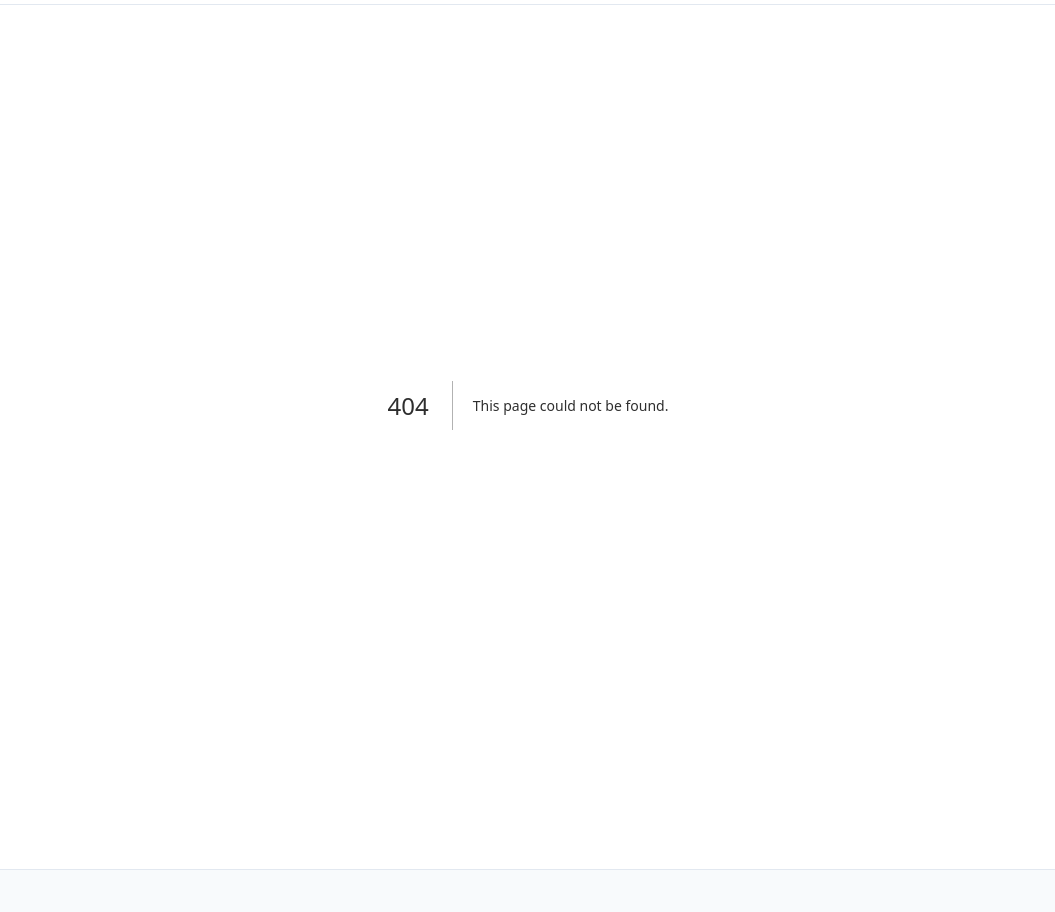
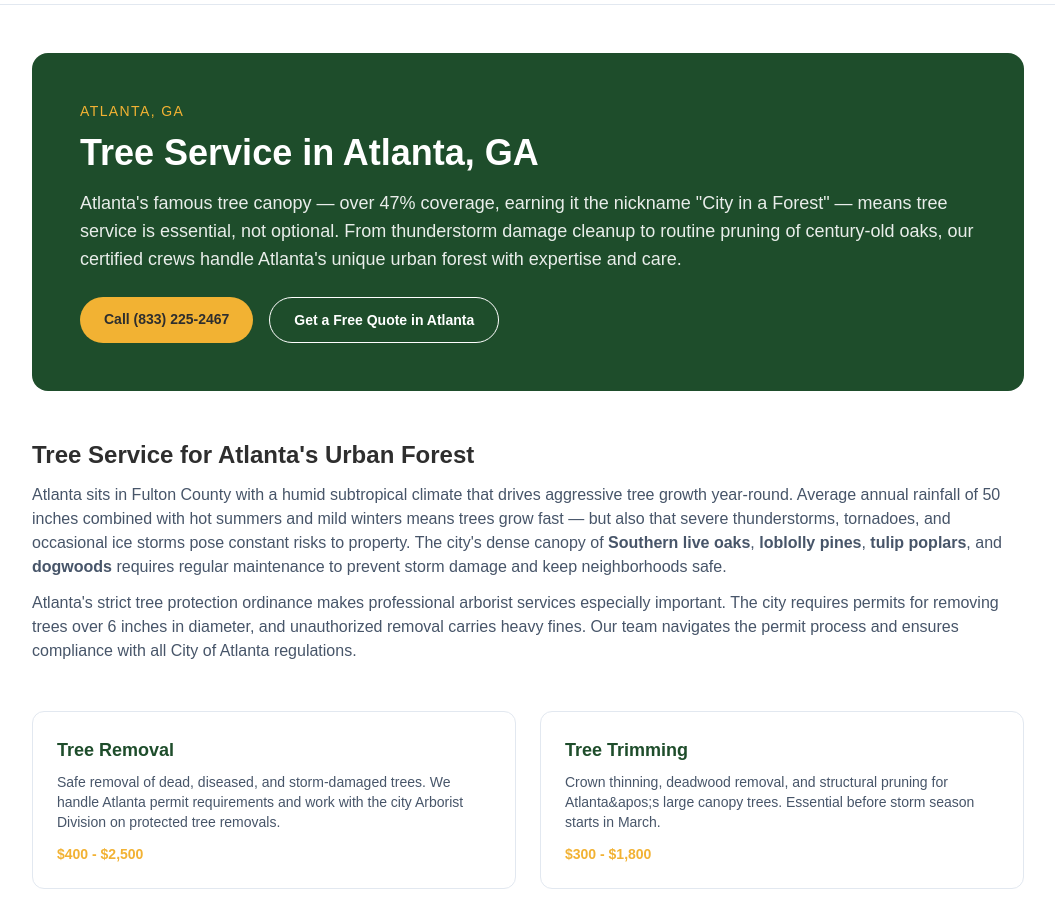
Before and after one commit to joeybeyer/treeservicechamps, a Next.js app: page /tree-service-atlanta-ga in a window 1280 px wide. Before the commit this address had no page. Shown: the part 100-1012 px from the top of the page, without its empty margins (112-1167 px from the left). Built offline with nearby package versions, Linux system fonts and the light colour scheme.

Commit message:
Add Atlanta GA city page - tree canopy city, permit info, storm season, neighborhoods

```diff
--- /dev/null
+++ b/src/app/tree-service-atlanta-ga/page.tsx
@@ -0,0 +1,133 @@
+import type { Metadata } from "next";
+import Link from "next/link";
+import { COMPANY } from "@/data/company";
+
+export const metadata: Metadata = {
+  title: "Tree Service in Atlanta, GA | Tree Service Champs (2026)",
+  description:
+    "Professional tree removal, trimming, and stump grinding in Atlanta, GA. Storm cleanup, certified arborists, and clear pricing. Call for a free quote.",
+};
+
+const faq = [
+  {
+    q: "What trees are common in Atlanta?",
+    a: "Atlanta is known for its dense tree canopy featuring Southern live oaks, loblolly pines, dogwoods, magnolias, tulip poplars, and crepe myrtles. The city is nicknamed the City in a Forest with over 47% tree canopy coverage — one of the highest of any major US city.",
+  },
+  {
+    q: "Do I need a permit to remove a tree in Atlanta?",
+    a: "The City of Atlanta requires a tree removal permit for any tree with a diameter of 6 inches or more on private property within city limits. Permits are obtained through the Department of City Planning Arborist Division. Fines for removing trees without permits can be significant.",
+  },
+  {
+    q: "How much does tree removal cost in Atlanta?",
+    a: "Tree removal in Atlanta typically costs $400-$2,500 depending on tree size, species, and accessibility. The average job runs about $900. Pine trees are generally less expensive to remove than hardwoods like oaks due to softer wood and simpler root systems.",
+  },
+  {
+    q: "When is storm season in Atlanta?",
+    a: "Atlanta experiences severe thunderstorms primarily from March through September, with tornado season peaking in April and May. Ice storms in January and February can also cause significant tree damage. Pre-storm trimming in early spring is highly recommended.",
+  },
+  {
+    q: "Does Atlanta have a tree ordinance?",
+    a: "Yes. Atlanta has one of the strictest tree protection ordinances in the country. The Tree Protection Ordinance requires permits for removal and may require replanting replacement trees. Commercial properties have additional requirements including tree canopy coverage minimums.",
+  },
+];
+
+const faqSchema = {
+  "@context": "https://schema.org",
+  "@type": "FAQPage",
+  mainEntity: faq.map((item) => ({
+    "@type": "Question",
+    name: item.q,
+    acceptedAnswer: { "@type": "Answer", text: item.a },
+  })),
+};
+
+export default function AtlantaPage() {
+  return (
+    <div className="mx-auto max-w-5xl px-4 py-12">
+      <script
+        type="application/ld+json"
+        dangerouslySetInnerHTML={{ __html: JSON.stringify(faqSchema) }}
+      />
+
+      <div className="rounded-2xl bg-forest-green text-white p-8 md:p-12">
+        <p className="text-sm uppercase tracking-widest text-champ-gold">Atlanta, GA</p>
+        <h1 className="mt-3 text-3xl md:text-4xl font-bold">
+          Tree Service in Atlanta, GA
+        </h1>
+        <p className="mt-4 text-lg text-white/90">
+          Atlanta&apos;s famous tree canopy — over 47% coverage, earning it the nickname &quot;City in a Forest&quot; — means tree service is essential, not optional. From thunderstorm damage cleanup to routine pruning of century-old oaks, our certified crews handle Atlanta&apos;s unique urban forest with expertise and care.
+        </p>
+        <div className="mt-6 flex flex-wrap gap-4">
+          <a href={COMPANY.phoneHref} className="rounded-full bg-champ-gold px-6 py-3 text-sm font-semibold text-slate-dark">
+            Call {COMPANY.phone}
+          </a>
+          <Link href="/contact" className="rounded-full border border-white px-6 py-3 text-sm font-semibold">
+            Get a Free Quote in Atlanta
+          </Link>
+        </div>
+      </div>
+
+      <section className="mt-12">
+        <h2 className="text-2xl font-bold text-slate-dark">Tree Service for Atlanta&apos;s Urban Forest</h2>
+        <p className="mt-3 text-slate-600">
+          Atlanta sits in Fulton County with a humid subtropical climate that drives aggressive tree growth year-round. Average annual rainfall of 50 inches combined with hot summers and mild winters means trees grow fast — but also that severe thunderstorms, tornadoes, and occasional ice storms pose constant risks to property. The city&apos;s dense canopy of <strong>Southern live oaks</strong>, <strong>loblolly pines</strong>, <strong>tulip poplars</strong>, and <strong>dogwoods</strong> requires regular maintenance to prevent storm damage and keep neighborhoods safe.
+        </p>
+        <p className="mt-3 text-slate-600">
+          Atlanta&apos;s strict tree protection ordinance makes professional arborist services especially important. The city requires permits for removing trees over 6 inches in diameter, and unauthorized removal carries heavy fines. Our team navigates the permit process and ensures compliance with all City of Atlanta regulations.
+        </p>
+      </section>
+
+      <section className="mt-12 grid gap-6 md:grid-cols-2">
+        {[
+          { title: "Tree Removal", desc: "Safe removal of dead, diseased, and storm-damaged trees. We handle Atlanta permit requirements and work with the city Arborist Division on protected tree removals.", price: "$400 - $2,500" },
+          { title: "Tree Trimming", desc: "Crown thinning, deadwood removal, and structural pruning for Atlanta&apos;s large canopy trees. Essential before storm season starts in March.", price: "$300 - $1,800" },
+          { title: "Stump Grinding", desc: "Remove stumps that attract termites — a major concern in Atlanta&apos;s warm, humid climate. Same-day grinding available.", price: "$150 - $350" },
+          { title: "Storm Cleanup", desc: "24/7 emergency response for fallen trees after Atlanta&apos;s severe thunderstorms, tornadoes, and winter ice storms. Serving all of Fulton and DeKalb counties.", price: "Call for estimate" },
+        ].map((s) => (
+          <div key={s.title} className="rounded-xl border border-slate-200 p-6">
+            <h3 className="text-lg font-semibold text-forest-green">{s.title}</h3>
+            <p className="mt-2 text-sm text-slate-600">{s.desc}</p>
+            <p className="mt-3 text-sm font-semibold text-champ-gold">{s.price}</p>
+          </div>
+        ))}
+      </section>
+
+      <section className="mt-12 rounded-2xl bg-slate-50 p-8">
+        <h2 className="text-2xl font-bold text-slate-dark">Areas We Serve in Atlanta</h2>
+        <p className="mt-3 text-slate-600">
+          We provide tree service throughout the Greater Atlanta metropolitan area including:
+        </p>
+        <div className="mt-4 grid grid-cols-2 md:grid-cols-4 gap-2 text-sm text-slate-600">
+          {["Midtown", "Buckhead", "Virginia-Highland", "Decatur", "East Atlanta", "Grant Park", "Inman Park", "Old Fourth Ward", "Sandy Springs", "Roswell", "Marietta", "Alpharetta", "Dunwoody", "Brookhaven", "Tucker", "Stone Mountain"].map((area) => (
+            <p key={area}>• {area}</p>
+          ))}
+        </div>
+      </section>
+
+      <section className="mt-12">
+        <h2 className="text-2xl font-bold text-slate-dark">Frequently Asked Questions</h2>
+        <div className="mt-6 grid gap-4">
+          {faq.map((item) => (
+            <div key={item.q} className="rounded-xl bg-slate-50 p-5">
+              <p className="font-semibold text-forest-green">{item.q}</p>
+              <p className="mt-2 text-sm text-slate-600">{item.a}</p>
+            </div>
+          ))}
+        </div>
+      </section>
+
+      <section className="mt-12 rounded-2xl bg-forest-green px-6 py-10 text-white text-center">
+        <h2 className="text-2xl font-bold">Get a Free Tree Service Quote in Atlanta</h2>
+        <p className="mt-3 text-white/90">Fast response. Clear pricing. Permit assistance included.</p>
+        <div className="mt-6 flex flex-wrap justify-center gap-4">
+          <a href={COMPANY.phoneHref} className="rounded-full bg-champ-gold px-8 py-3 text-sm font-semibold text-slate-dark">
+            Call {COMPANY.phone}
+          </a>
+          <Link href="/contact" className="rounded-full border border-white px-8 py-3 text-sm font-semibold">
+            Request a Quote
+          </Link>
+        </div>
+      </section>
+    </div>
+  );
+}
```
